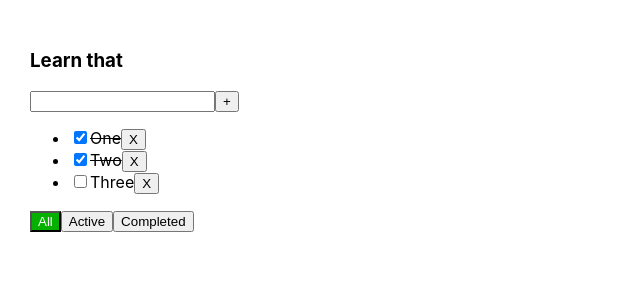
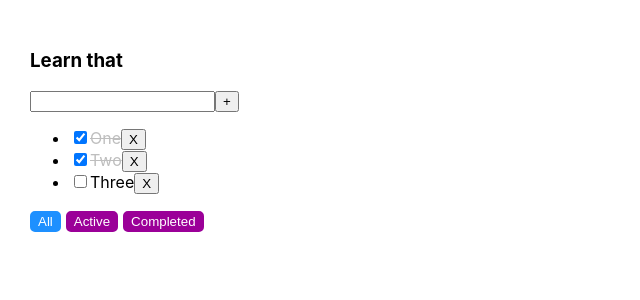
Before and after one commit to theRoodi/todoist, a React (Create React App) app: page / in a window 1280 px wide. Shown: the top 300 px of the page, without its empty margins (0-640 px from the left). Built offline with nearby package versions, Linux system fonts and the light colour scheme.

Commit message:
some fix

```diff
--- a/src/App.css
+++ b/src/App.css
@@ -9,19 +9,22 @@
 
 .taskDone{
   text-decoration: line-through;
+  color: #bebebe;
 }
 
 .activeBtn{
   background-color: dodgerblue;
+  border: 2px solid dodgerblue;
+  border-radius: 5px;
   color: white;
+  margin-right: 5px;
 }
-.allBtn{
-  background-color: #06b000;
+.defaultBtn {
+  background-color: #9b0098;
+  border: 2px solid #9b0098;
+  border-radius: 5px;
   color: white;
-}
-.completedBtn {
-  background-color: #03af6d;
-  color: white;
+  margin-right: 5px;
 }
 
 .errorInput{
--- a/src/App.tsx
+++ b/src/App.tsx
@@ -30,7 +30,7 @@ function App() {
         setTasks([newTask, ...tasks])
     }
     const changeTaskStatus = (taskID: string, isDone: boolean) => {
-        setTasks(tasks.map(t => t.id === taskID ? {...t, isDone: !t.isDone} : t))
+        setTasks(tasks.map(t => t.id === taskID ? {...t, isDone: isDone} : t))
     }
 
     const changeTodoListFilter = (nextValueFilter: FilterValuesType) => {
--- a/src/TodoList.tsx
+++ b/src/TodoList.tsx
@@ -24,7 +24,7 @@ export const TodoList = (props: TodoListPropsType) => {
 
     const addTask = () => {
         const trimTitle = title.trim()
-        if (trimTitle){
+        if (trimTitle) {
             props.addTask(trimTitle)
         } else {
             setError(true)
@@ -83,12 +83,13 @@ export const TodoList = (props: TodoListPropsType) => {
                 {tasksElements}
             </ul>
             <div>
-                <button className={props.filter === 'all' ? 'allBtn' : ''} onClick={onClickHandlerCreator('all')}>All
+                <button className={props.filter === 'all' ? 'activeBtn' : 'defaultBtn'}
+                        onClick={onClickHandlerCreator('all')}>All
                 </button>
-                <button className={props.filter === 'active' ? 'activeBtn' : ''}
+                <button className={props.filter === 'active' ? 'activeBtn' : 'defaultBtn'}
                         onClick={onClickHandlerCreator('active')}>Active
                 </button>
-                <button className={props.filter === 'completed' ? 'completedBtn' : ''}
+                <button className={props.filter === 'completed' ? 'activeBtn' : 'defaultBtn'}
                         onClick={onClickHandlerCreator('completed')}>Completed
                 </button>
             </div>
```
